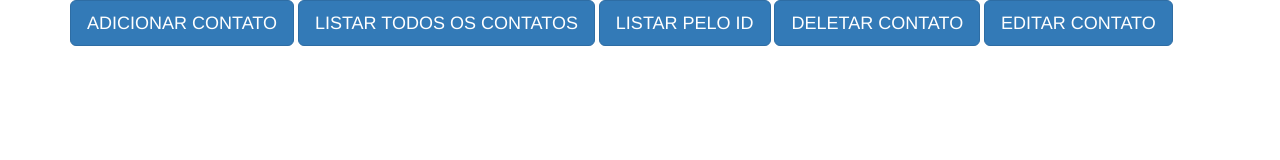
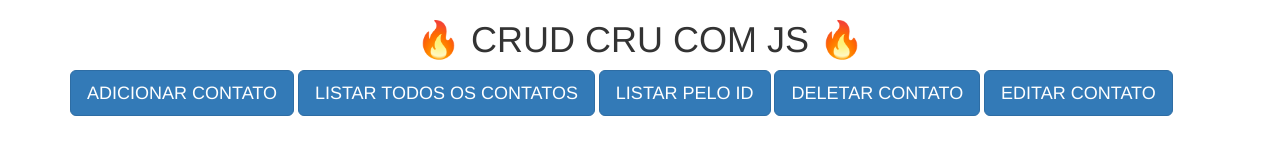
Before and after one commit to diegohenriquecode/crud-cru-js, a plain HTML site: page index.html in a window 1280 px wide. Drawn offline with nearby package versions, Linux system fonts and the light colour scheme.

Commit message:
version 1.1

```diff
--- a/index.html
+++ b/index.html
@@ -5,21 +5,18 @@
     <meta http-equiv="X-UA-Compatible" content="IE=edge" />
     <meta name="viewport" content="width=device-width, initial-scale=1.0" />
     <link rel="stylesheet" href="global.css" />
-    <!-- Latest compiled and minified CSS -->
     <link
       rel="stylesheet"
       href="https://maxcdn.bootstrapcdn.com/bootstrap/3.4.1/css/bootstrap.min.css"
     />
-
-    <!-- jQuery library -->
     <script src="https://ajax.googleapis.com/ajax/libs/jquery/3.5.1/jquery.min.js"></script>
-
-    <!-- Latest compiled JavaScript -->
     <script src="https://maxcdn.bootstrapcdn.com/bootstrap/3.4.1/js/bootstrap.min.js"></script>
     <title>CRUD</title>
   </head>
   <body>
     <div class="container">
+      <h1 style="display: flex; align-items: center; justify-content: center;">🔥 CRUD CRU COM JS 🔥</h1>
+
       <a href="#" data-toggle="modal" data-target="#adc-contato">
         <button class="btn btn-primary btn-lg">ADICIONAR CONTATO</button>
       </a>
@@ -227,7 +224,7 @@
       </div>
       <!-- Fim Modal Listar Contato Pelo ID -->
 
-      <!-- Deletar Contato -->
+      <!-- Modal Deletar Contato -->
       <div class="modal fade" id="deletar-contato" tabindex="-1" role="dialog">
         <div class="modal-dialog modal-lg" role="document">
           <div class="modal-content" style="min-width: 780px">
@@ -269,9 +266,9 @@
           </div>
         </div>
       </div>
-      <!-- Fim Deletar Contato -->
+      <!-- Fim Modal Deletar Contato -->
 
-      <!-- Editar Contato -->
+      <!-- Modal Editar Contato -->
       <div class="modal fade" id="editar-contato" tabindex="-1" role="dialog">
         <div class="modal-dialog modal-lg" role="document">
           <div class="modal-content" style="min-width: 780px">
@@ -350,7 +347,7 @@
           </div>
         </div>
       </div>
-      <!-- Fim Editar Contato -->
+      <!-- Fim Modal Editar Contato -->
     </div>
     <script src="crud.js"></script>
   </body>
```
